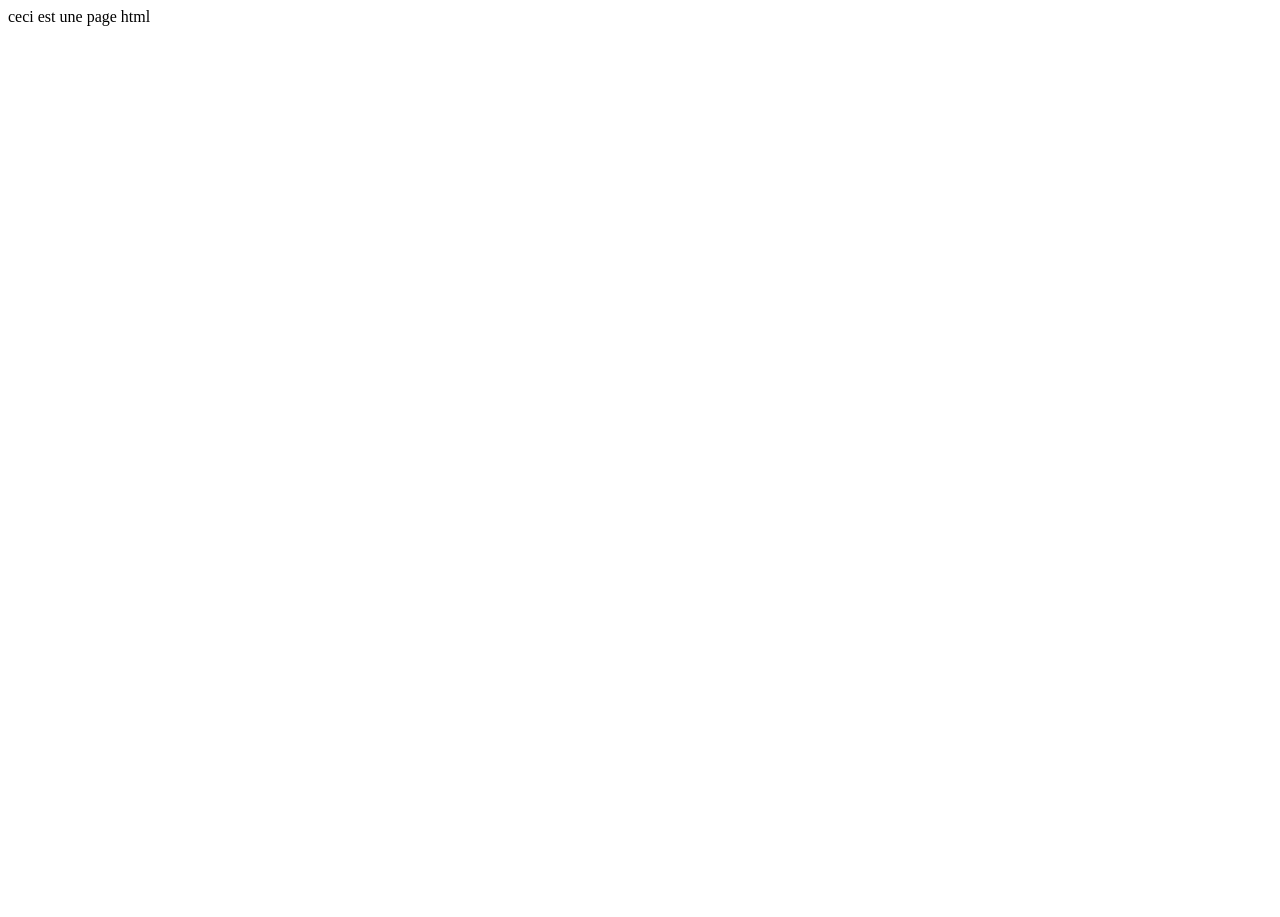
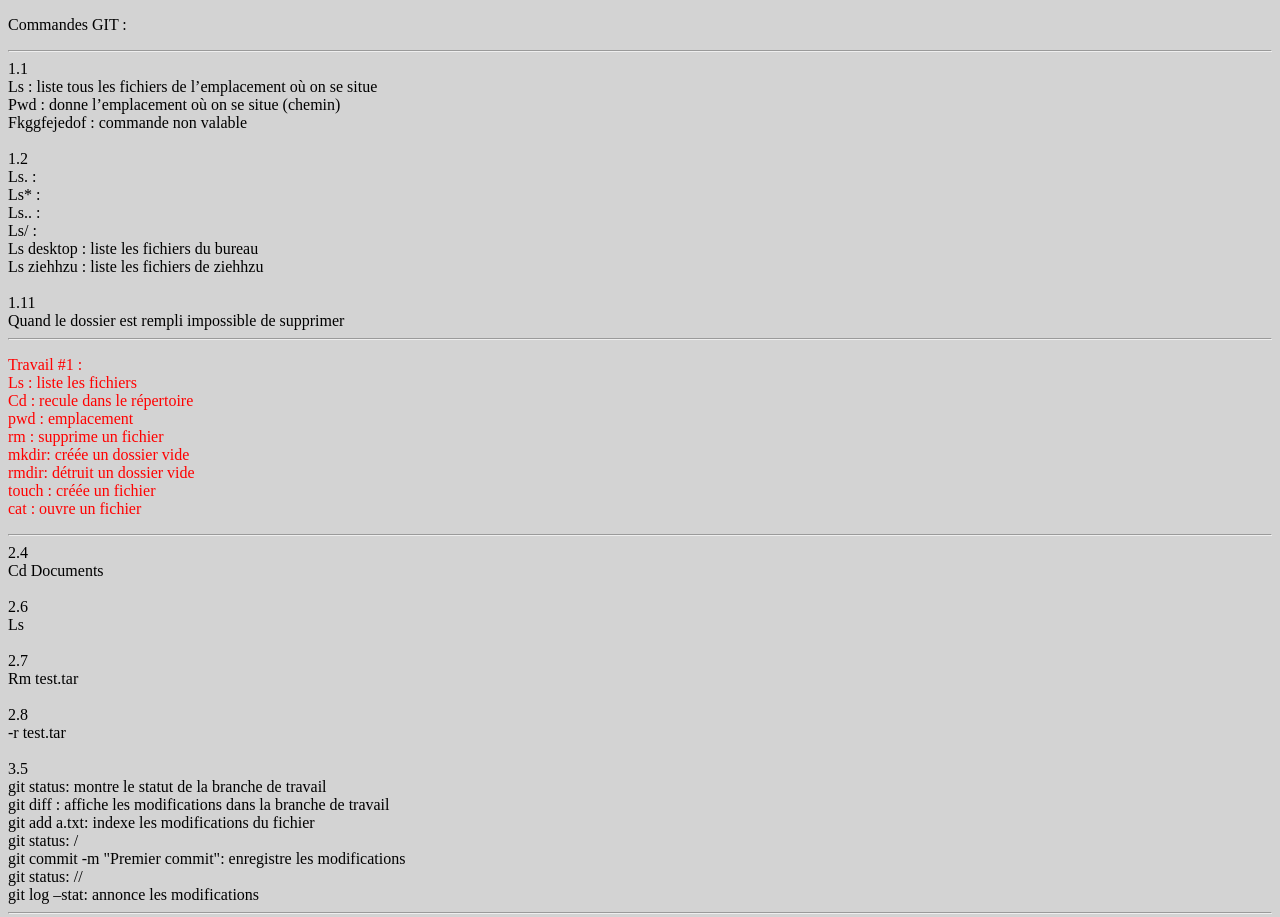
Before and after one commit to HugoB71/index.html, a plain HTML site: page index.html in a window 1280 px wide. Shown: the top 917 px of the page. Before the commit the page ends 800 px from the top, so only its background shows below. Drawn offline with Linux system fonts and the light colour scheme.

Commit message:
Update index.html

```diff
--- a/index.html
+++ b/index.html
@@ -1,9 +1,85 @@
 <!DOCTYPE html>
 <html>
 <head>
-	<title></title>
+	<title>Théo+Hugo</title>
 </head>
-<body>
-ceci est une page html
+<body style="background-color:lightgrey;">
+<p>Commandes GIT :<hr>
+1.1<br>
+Ls : liste tous les fichiers de l’emplacement où on se situe<br>
+Pwd : donne l’emplacement où on se situe (chemin)<br>
+Fkggfejedof : commande non valable<br>
+<br>
+1.2<br>
+Ls. :<br>
+Ls* :<br>
+Ls.. :<br>
+Ls/ :<br>
+Ls desktop : liste les fichiers du bureau<br>
+Ls ziehhzu : liste les fichiers de ziehhzu<br>
+<br>
+1.11<br>
+Quand le dossier est rempli impossible de supprimer<br>
+<hr>
+<p style="color:red";>Travail #1 :
+<br>
+Ls : liste les fichiers<br>
+Cd : recule dans le répertoire<br>
+pwd : emplacement<br>
+rm : supprime un fichier<br>
+mkdir: créée un dossier vide<br>
+rmdir: détruit un dossier vide<br>
+touch :	créée un fichier<br>
+cat : ouvre un fichier<br>
+</p><hr>
+2.4<br>
+Cd Documents<br>
+<br>
+2.6<br>
+Ls<br>
+<br>
+2.7<br>
+Rm test.tar<br>
+<br>
+2.8<br>
+-r test.tar<br>
+<br>
+3.5<br>
+git status: montre le statut de la branche de travail<br>
+git diff : affiche les modifications dans la branche de travail<br>
+git add a.txt: indexe les modifications du fichier<br>
+git status: /<br>
+git commit -m "Premier commit": enregistre les modifications<br>
+git status: //<br>
+git log –stat: annonce les modifications<br>
+<hr>
+Devoir #2:
+<br>
+Git status est le plus courant<br>
+Git commit<br>
+Git add<br>
+Git log-stat<br>
+Ls<br>
+Pwd<br>
+Git push<br>
+<br>
+5.6<br>
+Sa montre l’arborescence des modifications<br>
+<hr>
+Devoir #3
+<br>
+Git status<br>
+Git log<br>
+Git push (le plus important)<br>
+Git remote 7-url<br>
+Git add<br>
+Git commit<br>
+Git pull<br>
+Git clone<br>
+<hr>
+Devoir #4<br>
+https://hugob71.github.io/index.html/
+<hr>
+<p>
 </body>
 </html>
```
